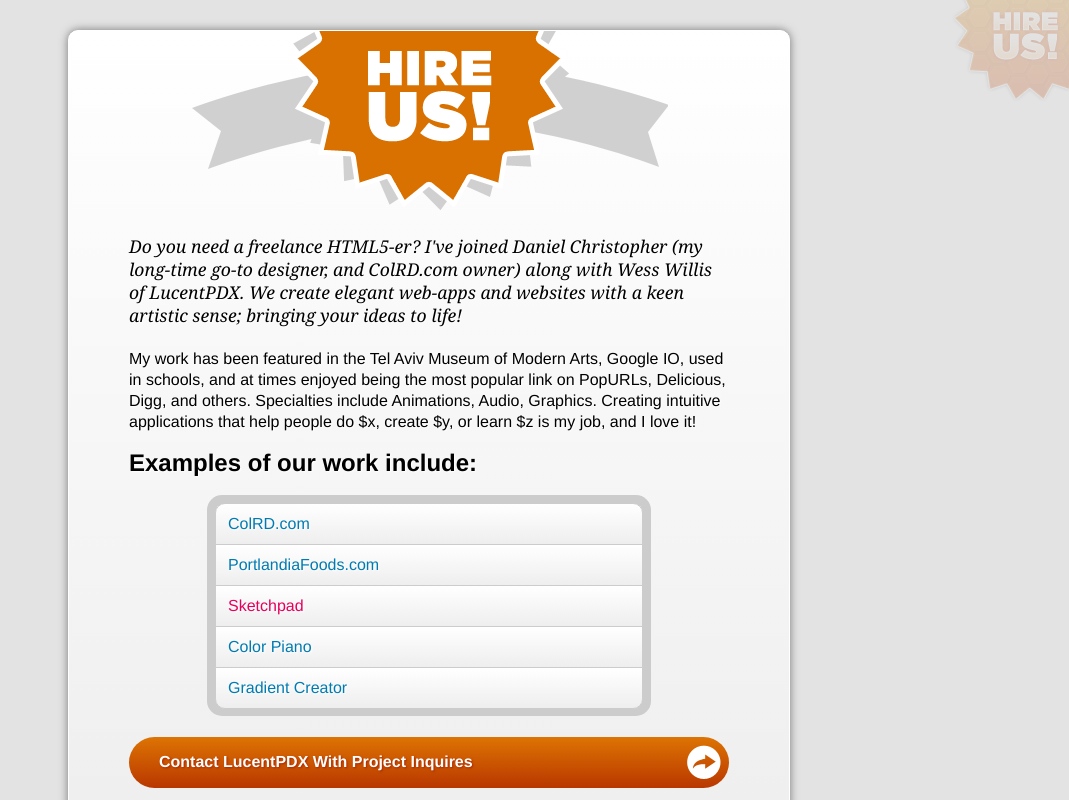
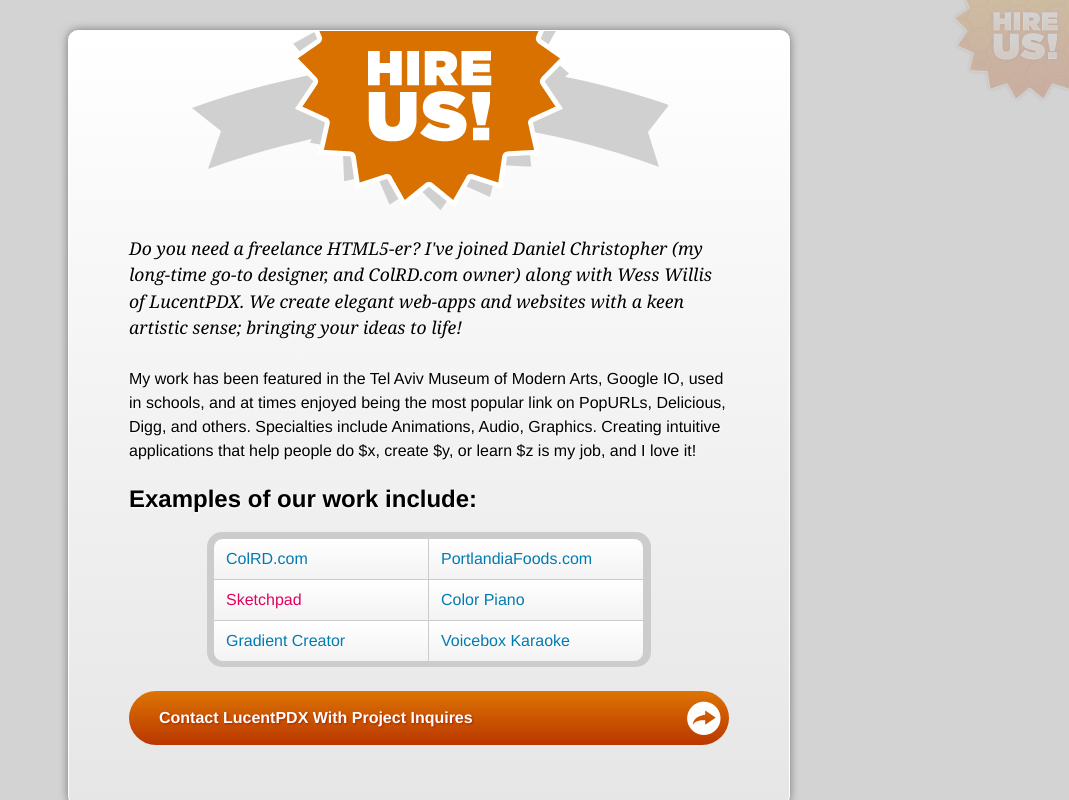
Before and after one commit to Erls-Corporation/Hire-Us, a plain HTML site: page index.html in a window 1280 px wide. Both pictures are taken after a click on the link 1220 px from the left and 53 px from the top of the page. Shown: the whole page, without its empty margins (211-1280 px from the left). Drawn offline with Linux system fonts and the light colour scheme.

Commit message:
style updates

```diff
--- a/hire-us/hire-us.css
+++ b/hire-us/hire-us.css
@@ -35,7 +35,7 @@
 
 #hire-us-bg {
 	background: #ccc;
-	background: rgba(220,220,220,.8);
+	background: rgba(200,200,200,.8);
 	width: 100%;
 	height: 100%;
 	position: fixed;
@@ -55,7 +55,7 @@
 #hire-us-content {
 	cursor:default;
 	font-family: "Helvetica Neue", Helvetica, Arial, sans-serif;
-	line-height:1.3em;
+	line-height:1.5em;
 	padding: 60px;
 	margin-left:auto;
 	margin-right: auto;
@@ -70,9 +70,9 @@
 	border: 1px solid #aaa;
 	border-color: rgba(255,255,255,1);
 	box-shadow: 0 0 10px #777;
-	background-image: linear-gradient(top, #fff 0%, #eee 100%);
-	background-image: -webkit-gradient(linear, left top, left bottom, color-stop(0, #fff), color-stop(1, #eee));
-	background-image: -moz-linear-gradient(top,  #fff 0%, #eee 100%);
+	background-image: linear-gradient(top, #fff 0%, #e6e6e6 100%);
+	background-image: -webkit-gradient(linear, left top, left bottom, color-stop(0, #fff), color-stop(1, #e6e6e6));
+	background-image: -moz-linear-gradient(top,  #fff 0%, #e6e6e6 100%);
 	text-shadow: 1px 1px 2px #fff;
 }
 
@@ -105,14 +105,14 @@
 }
 
 #hire-us-content p {
-	margin: 0 0 1.3em;
+	margin: 0 0 1.5em;
 }
 
 #hire-us-content .hire-intro {
 	font-size:1.1em;
 	font-style:italic;
 	font-family: Georgia, "Times New Roman", Times, serif;
-	line-height:1.3em;
+	line-height:1.5em;
 }
 
 #hire-us-content * {
@@ -125,15 +125,19 @@
 	margin: 0 13%;
 	padding:0;
 	border: 3px solid transparent;
+	padding: 5px;
 	border-radius: 15px;
-	padding: 5px;
 	background: #ccc;
+	padding:3px;
 }
 
 #hire-us-content ul li {
 	list-style: none;
 	margin:0;
 	margin-bottom: -1px;
+	margin-right: -1px;
+	width: 50%;
+	float:left;
 }
 
 #hire-us-content ul li a {
@@ -144,18 +148,26 @@
 	height: 1em;
 	line-height:1em;
 	background: #fff;
-	background-image: linear-gradient(top, #fff 0%, #eee 100%);
-	background-image: -webkit-gradient(linear, left top, left bottom, color-stop(0, #fff), color-stop(1, #eee));
-	background-image: -moz-linear-gradient(top,  #fff 0%, #eee 100%);
+	background-image: linear-gradient(top, #fff 0%, #f3f3f3 100%);
+	background-image: -webkit-gradient(linear, left top, left bottom, color-stop(0, #fff), color-stop(1, #f3f3f3));
+	background-image: -moz-linear-gradient(top,  #fff 0%, #f3f3f3 100%);
 	text-decoration:none;
 }
 
 #hire-us-content ul li:first-child a {
-	border-radius: 10px 10px 0 0;
+	border-radius: 10px 0 0 0;
 }
 
-#hire-us-content ul li:last-child a {
-	border-radius: 0 0 10px 10px;
+#hire-us-content ul li:nth-child(2) a {
+	border-radius: 0 10px 0 0;
+}
+
+#hire-us-content ul li:nth-child(5) a {
+	border-radius: 0 0 0 10px;
+}
+
+#hire-us-content ul li:nth-child(6) a {
+	border-radius: 0 0 10px 0;
 }
 
 #hire-us-content ul li a:HOVER {
@@ -180,7 +192,7 @@
 	border-radius: 60px;
 	color: #fff;
 	text-shadow: 1px 1px 2px #a92700;
-	margin-top:1.3em;
+	margin-top:1.5em;
 	text-decoration:none;
 }
 
@@ -198,6 +210,7 @@
 	text-shadow: 1px 1px 1px #004b81;
 	background-color: #007bb1;
 	background-image: none;
+	box-shadow: 0 0 20px #fff;
 }
 
 #hire-us-content .hire-button:active {
@@ -207,3 +220,8 @@
 	background-color: #e5005d;
 	background-image: none;
 }
+
+#hire-us-content .hire-clear {
+	clear:both;
+
+}
--- a/hire-us/hire-us.js
+++ b/hire-us/hire-us.js
@@ -20,7 +20,8 @@
 						"<li><a href=\"\">Sketchpad</a></li>" +
 						"<li><a href=\"http://mudcu.be/piano/\">Color Piano</a></li>" +
 						"<li><a href=\"http://colrd.com/create/gradient/\">Gradient Creator</a></li>" +
-					"</ul>" +
+						"<li><a href=\"http://www.voiceboxpdx.com/\">Voicebox Karaoke</a></li>" +
+					"<br class=\"hire-clear\"></ul>" +
 					"<a href=\"http://lucentpdx.com/contact/\" class=\"hire-button\"><span class=\"hire-button-inner\">Contact LucentPDX With Project Inquires</span></a>",
 
 		init: function(placement) {
```
